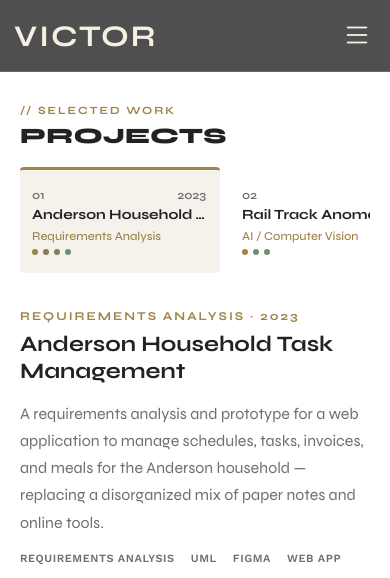
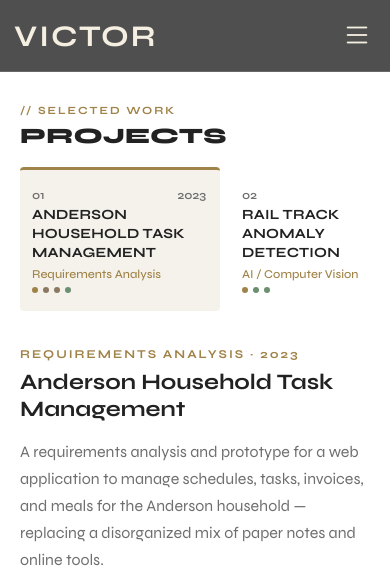
Before and after one commit to v1qtor/portfolio, an Eleventy site: page src/projects.html in a window 390 px wide. Shown: the top 578 px of the page. Built offline with nearby package versions, Linux system fonts and the light colour scheme; Eleventy itself is replaced by a stand-in of ours; files that its build step writes are made by us from their sources.

Commit message:
Restore full nav titles (no truncation) and set them in uppercase
Single-line ellipsis truncation was cutting off real title text, which
read as a bug rather than a design choice. Reverted to free wrapping
(no line-clamp either, since even 2 lines still clipped the two longest
titles) so every title is always fully readable, and added the
uppercase treatment from the Figma reference -- that was doing a lot of
the visual work in making the reference nav list look clean.

Verified with a throwaway Playwright script (temporarily npm-installed,
not committed): every nav title's scrollHeight now equals its
clientHeight (nothing clipped) at both desktop and mobile widths,
mobile card width still exactly 200px, no console errors.

```diff
--- a/src/assets/css/projects.css
+++ b/src/assets/css/projects.css
@@ -96,10 +96,9 @@
 	font-size: 14px;
 	font-weight: 700;
 	color: var(--text);
+	text-transform: uppercase;
+	letter-spacing: 0.2px;
 	line-height: 1.35;
-	white-space: nowrap;
-	overflow: hidden;
-	text-overflow: ellipsis;
 }
 
 .projects-nav-item-type {
```
